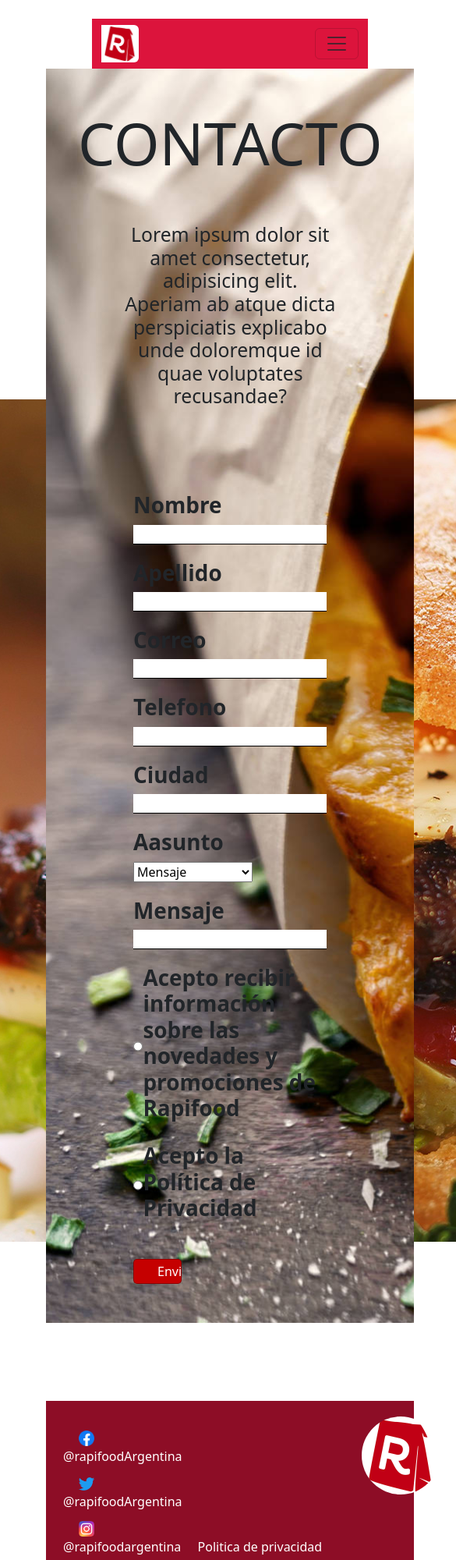
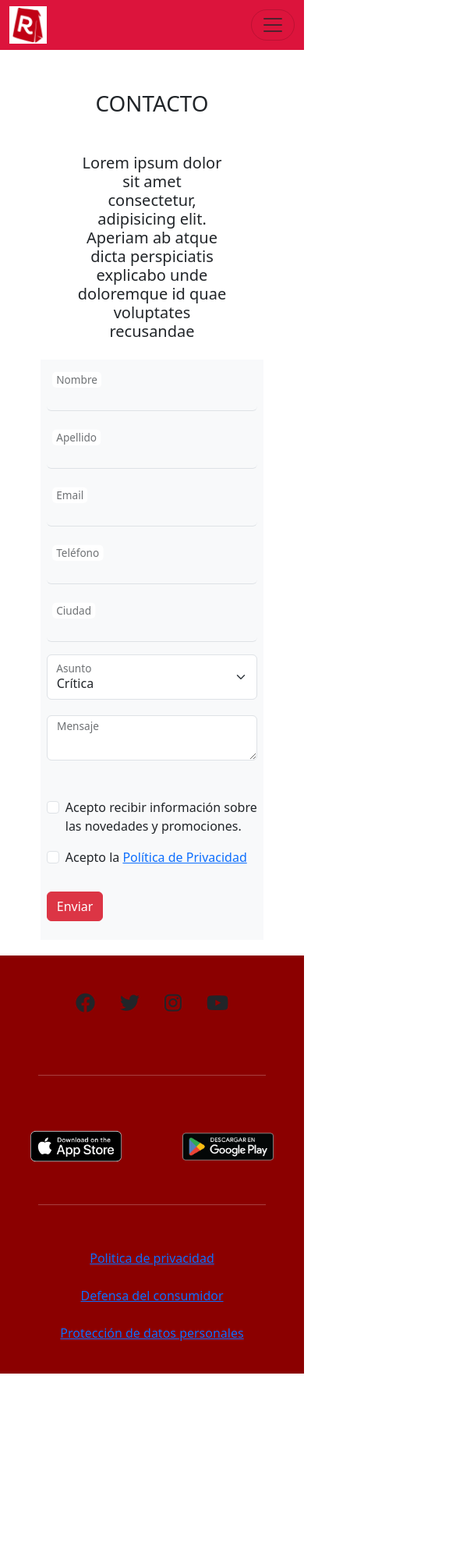
Before and after one commit to AV20102005/PFVelozo, a plain HTML site: page pages/contact.html in a window 390 px wide. Shown: the top 2000 px of the page at 78% size, 585 px wide, since content can reach past the window. After the commit the page ends 1761 px from the top, so only its background shows below. Drawn offline with nearby package versions, Linux system fonts and the light colour scheme; files that its build step writes are made by us from their sources; files whose address does not match are found by name.

Commit message:
minor design changes on about.html, navbar. contact.html redesign, made responisve

```diff
--- a/pages/contact.html
+++ b/pages/contact.html
@@ -1,21 +1,32 @@
 <!DOCTYPE html>
 <html lang="en">
+
 <head>
   <meta charset="UTF-8">
   <meta http-equiv="X-UA-Compatible" content="IE=edge">
   <meta name="viewport" content="width=device-width, initial-scale=1.0">
-    <link href="https://cdn.jsdelivr.net/npm/bootstrap@5.3.0-alpha1/dist/css/bootstrap.min.css" rel="stylesheet" integrity="sha384-GLhlTQ8iRABdZLl6O3oVMWSktQOp6b7In1Zl3/Jr59b6EGGoI1aFkw7cmDA6j6gD" crossorigin="anonymous">
-    <link href="./styles/index.css" rel="stylesheet"/>
+
+  <!-- BOOTSTRAP  -->
+  <link href="https://cdn.jsdelivr.net/npm/bootstrap@5.3.0-alpha1/dist/css/bootstrap.min.css" rel="stylesheet"
+    integrity="sha384-GLhlTQ8iRABdZLl6O3oVMWSktQOp6b7In1Zl3/Jr59b6EGGoI1aFkw7cmDA6j6gD" crossorigin="anonymous">
+
+  <!-- FONT-AWESOME -->
+  <link rel="stylesheet" href="https://cdnjs.cloudflare.com/ajax/libs/font-awesome/6.2.1/css/all.min.css"
+    integrity="sha512-MV7K8+y+gLIBoVD59lQIYicR65iaqukzvf/nwasF0nqhPay5w/9lJmVM2hMDcnK1OnMGCdVK+iQrJ7lzPJQd1w=="
+    crossorigin="anonymous" referrerpolicy="no-referrer" />
+
+  <!-- CUSTOM STYLES -->
   <link rel="stylesheet" href="../styles/contact.css">
   <title>Contact</title>
 </head>
-<body>
-    <section class="main__container">
-        <header class="d-flex justify-content-center mt-4">
-            <nav class="navbar navbar-expand-lg w-75">
+
+<body class="d-flex flex-column justify-content-center w-100">
+  <header class="d-flex justify-content-center">
+    <nav class="navbar navbar-expand-lg w-100">
       <div class="container-fluid d-flex justify-content-between flex-nowrap">
-                  <img class="navbar--logo me-4 rounded-end" src="../assets/rapifood_logo.jpg" alt="Bootstrap">
-                  <button class="navbar-toggler" type="button" data-bs-toggle="offcanvas" data-bs-target="#offcanvasExample" aria-controls="offcanvasExample">
+        <img class="navbar--logo me-4" src="../assets/rapifood_logo.jpg" alt="Bootstrap">
+        <button class="navbar-toggler rounded-5" type="button" data-bs-toggle="offcanvas"
+          data-bs-target="#offcanvasExample" aria-controls="offcanvasExample">
           <span class="navbar-toggler-icon"></span>
         </button>
         <div class="collapse navbar-collapse" id="navbarSupportedContent">
@@ -35,97 +46,141 @@
     </nav>
     <div class="offcanvas offcanvas-start" tabindex="-1" id="offcanvasExample" aria-labelledby="offcanvasExampleLabel">
       <div class="offcanvas-header">
-
         <button type="button" class="btn-close" data-bs-dismiss="offcanvas" aria-label="Close"></button>
       </div>
       <div class="offcanvas-body">
         <div>
           <img src="../assets/rapifood_logo.jpg" class="offcanvas--logo">
         </div>
-                  <ul class="list-unstyled mt-5 offcanvas__menu">
-                    <li class="mt-4"><a class="text-decoration-none text-dark fw-bold fs-5" href="../index.html">Productos</a></li>
-                    <li class="mt-4"><a class="text-decoration-none text-dark fw-bold fs-5" href="./about.html">Nosotros</a></li>
-                    <li class="mt-4"><a class="text-decoration-none text-dark fw-bold fs-5 current" href="#">Contacto</a></li>
+        <ul class="mt-5 offcanvas__menu">
+          <li class="mt-4"><a class="text-decoration-none text-dark fw-bold fs-5 current"
+              href="../index.html">Productos</a></li>
+          <li class="mt-4"><a class="text-decoration-none text-dark fw-bold fs-5" href="./about.html">Nosotros</a>
+          </li>
+          <li class="mt-4"><a class="text-decoration-none text-dark fw-bold fs-5" href="#">Contacto</a></li>
+        </ul>
+        <ul class="nvbar--social_media__links mt-5  d-flex gap-4">
+          <li></li><a href="https://www.facebook.com"><i class="fa-brands fa-facebook pe-xl-3 fs-1 text-dark"></i></a>
+          </li>
+          <li><a href="https://www.twitter.com"><i class="fa-brands fa-twitter  pe-xl-3 fs-1 text-dark"></i></a></li>
+          <li><a href="https://www.instagram.com"><i class="fa-brands fa-instagram pe-xl-3 fs-1 text-dark"></i></a></li>
+          <li><a href="https://www.youtube.com"><i class="fa-brands fa-youtube pe-xl-3 fs-1 text-dark"></i></a></li>
         </ul>
       </div>
     </div>
   </header>
-        <main>
-            <h1 class="main__title"> CONTACTO </h1>
-            <section class="advise">
-                <h2> Lorem ipsum dolor sit amet consectetur, adipisicing elit. Aperiam ab atque dicta perspiciatis explicabo unde doloremque id quae voluptates recusandae?</h2>
+  <main class="d-flex flex-column align-items-center p-1 p-sm-5">
+    <h1 class="main__title my-5 my-sm-5"> CONTACTO </h1>
+    <section class="advise w-50 text-center my-0 my-lg-4">
+      <h2 class="fs-5"> Lorem ipsum dolor sit amet consectetur, adipisicing elit. Aperiam ab atque dicta perspiciatis
+        explicabo
+        unde doloremque id quae voluptates recusandae</h2>
     </section>
-        <section class="form__container container">
-            <form>
-                <section>
-                    <label for="name"><h1>Nombre</h1></label>
-                    <input type="text" id="name">
-                </section>
-                <section>
-                    <label for="surname"><h1>Apellido</h1></label>
-                    <input type="text" id="surname">
-                </section>
-                <section>
-                    <label for="email"><h1>Correo</h1></label>
-                    <input type="text" id="email">
-                </section>
-                <section>
-                    <label for="number"><h1>Telefono</h1></label>
-                    <input type="text" id="number">
-                </section>
-                <section>
-                    <label for="city"><h1>Ciudad</h1></label>
-                    <input type="text" id="city">
-                </section>
-                <section>
-                    <label for="concern"><h1>Aasunto</h1></label>
-                    <select id="concern">
-                        <option>Mensaje</option>
-                        <option>Crítica</option>
-                        <option>Elogio</option>
-                        <option>Datos personales</option>
-                        <option>Consulta</option>
-                        <option>Sugerencia</option>
-                        <option>Otros...</option>
+    <form class="form--container bg-light my-3 my-lg-5 p-2 p-sm-5">
+      <div class="input-group mb-3">
+        <div class="form-floating">
+          <input type="text" class="form-control form-control-plaintext border-bottom" id="floatingInputGroup1"
+            placeholder="Name" required>
+          <label for="floatingInputGroup1" aria-valuemin="3">Nombre</label>
+        </div>
+      </div>
+      <div class="input-group mb-3">
+        <div class="form-floating">
+          <input type="text" class="form-control form-control-plaintext border-bottom" id="floatingInputGroup2"
+            placeholder="Surname" required aria-valuemin="3">
+          <label for="floatingInputGroup2">Apellido</label>
+        </div>
+      </div>
+      <div class="input-group mb-3">
+        <div class="form-floating">
+          <input type="email" class="form-control form-control-plaintext border-bottom" id="floatingInputGroup3"
+            placeholder="Email" required>
+          <label for="floatingInputGroup3">Email</label>
+        </div>
+      </div>
+      <div class="input-group mb-3">
+        <div class="form-floating">
+          <input type="text" class="form-control form-control-plaintext border-bottom" id="floatingInputGroup4"
+            placeholder="telephone number" required aria-valuemin="10" aria-valuemax="15">
+          <label for="floatingInputGroup4">Teléfono</label>
+        </div>
+      </div>
+      <div class="input-group mb-3">
+        <div class="form-floating">
+          <input type="text" class="form-control form-control-plaintext border-bottom" id="floatingInputGroup5"
+            placeholder="City" required>
+          <label for="floatingInputGroup5">Ciudad</label>
+        </div>
+      </div>
+      <div class="input-group mb-3">
+        <div class="form-floating">
+          <select type="text" class="form-control form-control-plaintext border-bottom form-select"
+            id="floatingInputGroup6" placeholder="Username" required>
+            <option selected>Crítica</option>
+            <option value="1">Reclamo</option>
+            <option value="2">Consulta</option>
+            <option value="3">Suegerencia</option>
           </select>
-                </section>
-                <section>
-                    <label for="message"><h1>Mensaje</h1></label>
-                    <input type="text" id="message">
-                </section>
-                <section class="radio__input">
-                    <label for="radio--1"><h1>Acepto recibir información sobre las novedades y promociones de Rapifood</h1></label>
-                    <input type="radio" id="radio--1">
-                </section>
-                <section class="radio__input">
-                    <label for="radio--2"><h1>Acepto la Política de Privacidad</h1></label>
-                    <input type="radio" id="radio--2">
-                </section>
-                <section class="submit__input">
-                <input type="submit" value="Enviar" class="form--submit__btn">
-                </section>
+          <label for="floatingInputGroup6">Asunto</label>
+        </div>
+      </div>
+      <div class="input-group mb-3">
+        <div class="form-floating">
+          <textarea class="form-text form-control" required></textarea>
+          <label for="floatingInputGroup7" aria-valuemin="20" aria-valuemax="100">Mensaje</label>
+        </div>
+      </div>
+      <div class="form-check mt-5">
+        <input class="form-check-input" type="checkbox" value="" id="flexCheckDefault" required>
+        <label class="form-check-label" for="flexCheckDefault">
+          Acepto recibir información sobre las novedades y promociones.
+        </label>
+      </div>
+      <div class="form-check my-3">
+        <input class="form-check-input" type="checkbox" value="" id="flexCheckChecked" required>
+        <label class="form-check-label" for="flexCheckChecked">
+          Acepto la <a href="#">Política de Privacidad</a>
+        </label>
+      </div>
+      <button type="submit" class="btn btn-danger mb-3 my-3">Enviar</button>
     </form>
-        </section>
   </main>
-        <footer class="container">
-            <section class="social_media">
-                    <ul class="social_media__links">
-                    <li><img src="../assets/facebook--logo.jpg" alt="facebook link"><a href="facebook.com">@rapifoodArgentina</a></li>
-                    <li><img src="../assets/twitter--logo.jpg" alt="twitter link"><a href="twitter.com">@rapifoodArgentina</a></li>
-                    <li><img src="../assets/instagram--logo.jpg" alt="instagram link"><a href="instagram.com">@rapifoodargentina</a></li>
-                    <li><img src="../assets/youtube--logo.jpg" alt="youtube link"><a href="youtube.com">@rapifoodArgentina</a></li>
+  <footer class="w-100">
+    <section class="social_media d-flex flex-column align-items-center">
+      <ul class="social_media__links d-flex justify-content-center">
+        <li class="px-3 py-5 d-flex align-items-center justify-content-center px-xl-5"><i
+            class="fa-brands fa-facebook pe-xl-3"></i><a class="text-decoration-none text-dark d-none d-xl-block"
+            href="https://www.facebook.com">@rapifoodArgentina</a></li>
+        <li class="px-3  py-5 d-flex align-items-center justify-content-center px-xl-5"><i
+            class="fa-brands fa-twitter  pe-xl-3"></i><a class="text-decoration-none text-dark d-none d-xl-block"
+            href="https://www.twitter.com">@rapifoodArgentina</a></li>
+        <li class="px-3  py-5 d-flex align-items-center  justify-content-center px-xl-5"><i
+            class="fa-brands fa-instagram pe-xl-3"></i><a class="text-decoration-none text-dark d-none d-xl-block"
+            href="https://www.instagram.com">@rapifoodargentina</a></li>
+        <li class="px-3  py-5 d-flex align-items-center  justify-content-center px-xl-5"><i
+            class="fa-brands fa-youtube pe-xl-3"></i><a class="text-decoration-none text-dark d-none d-xl-block"
+            href="https://www.youtube.com">@rapifoodArgentina</a></li>
       </ul>
     </section>
-            <section id="footer__section--2">
-                <img src="../assets/rapifood_logo.jpg" class="footer--logo" alt="footer logo">
-                <ul class="footer__nav">
-                    <li><a href="../pages/privacypolitics.html">Politica de privacidad</a></li>
-                    <li><a href="../pages/consumerdefense.html">Defensa del consumidor</a></li>
-                    <li><a href="../pages/personaldataprotec.html">Protección de datos personales</a></li>
+    <hr class="w-75 text-white mx-auto py-2">
+    <section class="download d-flex align-items-center justify-content-around">
+      <img src="../assets/availableontheappstore.png" alt="IOS download">
+      <img src=" ../assets/downloadggleplay.png" alt="Android download">
+    </section>
+    <hr class="w-75 text-white mx-auto py-2">
+    <section class="d-flex justify-content-around align-items-baseline">
+      <ul class="footer__nav text-center d-md-flex justify-content-md-center  gap-5">
+        <li class="my-4 my-md-0"><a href="./pages/privacypolitics.html">Politica de privacidad</a></li>
+        <li class="my-4 my-md-0"><a href="./pages/consumerdefense.html">Defensa del consumidor</a></li>
+        <li class="my-4 my-md-0"><a href="./pages/personaldataprotec.html">Protección de datos personales</a></li>
       </ul>
     </section>
   </footer>
-    </section>
-    <script src="https://cdn.jsdelivr.net/npm/bootstrap@5.3.0-alpha1/dist/js/bootstrap.bundle.min.js" integrity="sha384-w76AqPfDkMBDXo30jS1Sgez6pr3x5MlQ1ZAGC+nuZB+EYdgRZgiwxhTBTkF7CXvN" crossorigin="anonymous"></script>
+
+  <!-- BOOTSTRAP SCRIPT -->
+  <script src="https://cdn.jsdelivr.net/npm/bootstrap@5.3.0-alpha1/dist/js/bootstrap.bundle.min.js"
+    integrity="sha384-w76AqPfDkMBDXo30jS1Sgez6pr3x5MlQ1ZAGC+nuZB+EYdgRZgiwxhTBTkF7CXvN"
+    crossorigin="anonymous"></script>
 </body>
+
 </html>
--- a/styles/about.css
+++ b/styles/about.css
@@ -2,7 +2,7 @@
     margin: 0;
     padding: 0;
     box-sizing: border-box;
-    font-family: 'Gill Sans', 'Gill Sans MT', Calibri, 'Trebuchet MS', sans-serif;
+    font-family:system-ui, -apple-system, BlinkMacSystemFont, 'Segoe UI', Roboto, Oxygen, Ubuntu, Cantarell, 'Open Sans', 'Helvetica Neue', sans-serif
 }
 
 body {
@@ -45,7 +45,7 @@ header .navbar {
 }
 
 .nvbar--social_media__links {
- padding-left: 0px;
+    padding-left: 0px;
 }
 
 /* -------------------------------MAIN-------------------------------*/
@@ -79,21 +79,13 @@ footer {
 
 @media all and (min-width: 992px) {
 
-    .carousel {
-        width: 75%;
-    }
-
-    .testimony img {
-        width: 25%;
-    }
-
     .download img {
         width: 10%;
     }
 
     .main--card__image {
         width:100%;
-        height: 50em;
+        height: auto;
     }
 
     .card--group {
--- a/styles/contact.css
+++ b/styles/contact.css
@@ -1,32 +1,25 @@
+
+
 * {
     margin: 0;
     padding: 0;
     box-sizing: border-box;
-    font-family: system-ui, -apple-system, BlinkMacSystemFont, 'Segoe UI', Roboto, Oxygen, Ubuntu, Cantarell, 'Open Sans', 'Helvetica Neue', sans-serif;
+    font-family:system-ui, -apple-system, BlinkMacSystemFont, 'Segoe UI', Roboto, Oxygen, Ubuntu, Cantarell, 'Open Sans', 'Helvetica Neue', sans-serif
 }
 
 body {
-    background-image: url('../assets/index_bg-1.jpg');
-    background-attachment: fixed;
-    background-repeat: no-repeat;
-    background-size: auto;
+    height: fit-content;
 }
 
-.main__container {
-    width: 80%;
-    height: fit-content;
-    margin: 0px auto;
-    display: flex;
-    flex-direction: column;
-    align-items: stretch;
-    background-color: white;
+ul {
+    list-style: none;
+    padding-left: 0px;
 }
 
-.container {
-    margin-top: 100px;
-}
+
 
 /* -------------------------------NAV-------------------------------*/
+
 
 header .navbar {
     background-color: crimson;
@@ -48,120 +41,61 @@ header .navbar {
     border-bottom: 2px solid black;
 }
 
+.nvbar--social_media__links {
+ padding-left: 0px;
+}
+
 /* -------------------------------MAIN-------------------------------*/
 
-main {
-    height: fit-content;
-    display: flex;
-    flex-direction: column;
-    align-items: center;
-    padding: 50px 100px
+
+.form--container {
+    width: 50%;
 }
 
-.advise {
-    text-align: center;
-    margin-top: 50px;
-}
-
-.main__title {
-    font-size: 75px;
-}
-
-.form__container {
-    width: 100%;
-}
-
-.form__container form {
-    display: flex;
-    flex-direction: column;
-    gap: 20px;
-}
-
-.form__container form label h1 {
-    font-weight: bold;
-}
-
-.form__container input {
-    width: 100%;
-    border: none;
-    border-bottom: 1px solid black;
-}
-
-.radio__input {
-    display: flex;
-    flex-direction: row-reverse;
-    align-items: center;
-    justify-content: start;
-}
-
-.radio__input label {
-    width: 100%;
-}
-
-.radio__input input {
-    width: 5%;
-}
-
-.submit__input input {
-    margin-top: 20px;
-    padding: 3px 30px;
-    background-color: rgb(197, 0, 0);
-    outline: none;
-    border: 1px solid rgba(0, 0, 0, 0.287);
-    border-radius: 5px;
-    font-weight: lighter;
-    color: white;
-    width: 10%;
-}
-
-.submit__input input:hover {
-    background-color: rgb(129, 0, 0)
-}
 
 /* -------------------------------FOOTER-------------------------------*/
 
 footer {
-    background-color: rgb(141, 13, 38);
-    width: 100%;
-    display: flex;
-    justify-content: space-between;
-    align-items: center;
-    color: white;
-    font-weight: lighter;
-    padding: 20px;
+    background-color: darkred;
 }
 
-footer ul {
-    list-style: none;
+
+.footer__nav {
+    padding-left: 0px;
 }
 
-footer ul li{
-    padding: 5px 10px;
+.download img {
+    width: 20%;
 }
 
-footer ul li a {
-    text-decoration: none;
-    color: white;
+@media all and (min-width: 992px) {
+
+    .download img {
+        width: 10%;
+    }
+
 }
 
-.social_media__links img {
-    width: 20px;
-    margin: 0px 20px;
+@media all and (max-width: 1200px) {
+    .social_media__links {
+        padding-left: 0px;
+    }
+
+    .social_media__links li i {
+        font-size: 25px
+    }
 }
 
-.footer--logo {
-    width: 100px;
-    border-radius: 100%;
-    margin-left: 80%;
+
+@media all and (max-width:762px) {
+
+    .form--container {
+        width: 75%;
+    }
+
+
+    .download img {
+        width: 30%;
+    }
+
 }
-
-.footer__nav li {
-    display: inline-block;
-}
-
-#footer__section--2 {
-    display: flex;
-    flex-direction: column;
-    justify-content: flex-end;
-    gap: 50px;
-}
--- a/styles/index.css
+++ b/styles/index.css
@@ -2,7 +2,7 @@
     margin: 0;
     padding: 0;
     box-sizing: border-box;
-    font-family: 'Gill Sans', 'Gill Sans MT', Calibri, 'Trebuchet MS', sans-serif;
+    font-family:system-ui, -apple-system, BlinkMacSystemFont, 'Segoe UI', Roboto, Oxygen, Ubuntu, Cantarell, 'Open Sans', 'Helvetica Neue', sans-serif
 }
 
 body {
```
Also changed, not shown: index.html (+4 -4 lines), pages/about.html (+7 -7 lines), assets/restaurant__img.jpg. Lines whose indentation alone changed are shown as unchanged.
